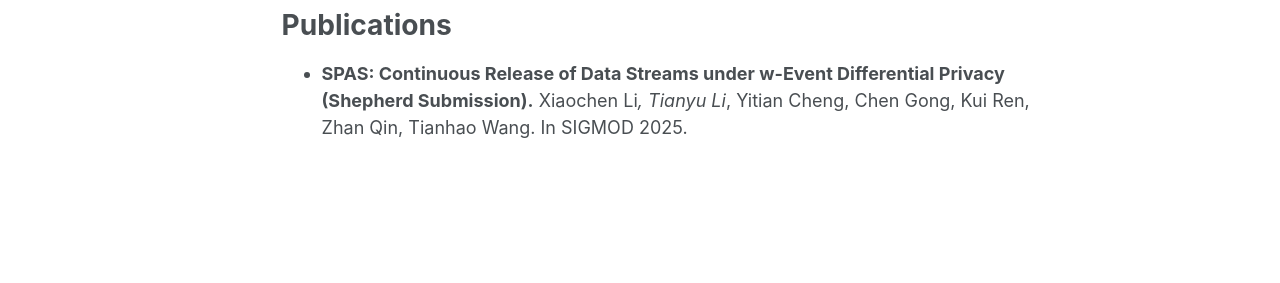
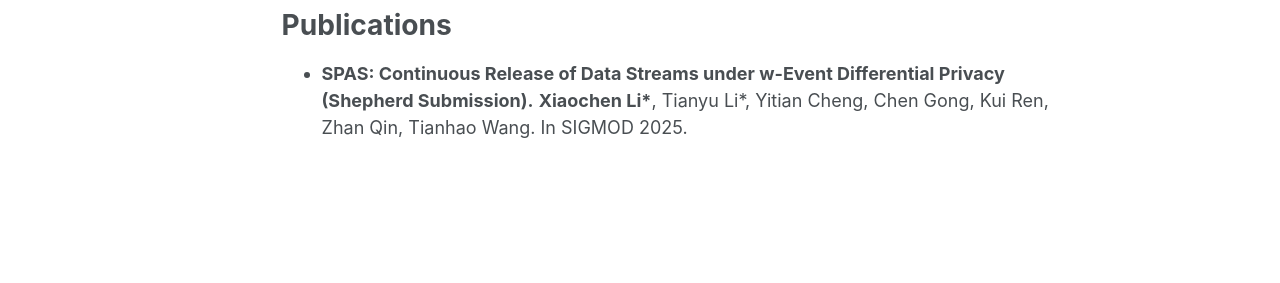
Before and after one commit to XiaochenLi-w/XiaochenLi-w.github.io, a Jekyll site: the page built from _pages/about.md, in a window 1280 px wide. Shown: the part 379-662 px from the top of the page. Built offline with Jekyll 4.4.1, drawn with Linux system fonts in a browser that asks for light colours; some web fonts are replaced.

```diff
--- a/_pages/about.md
+++ b/_pages/about.md
@@ -12,4 +12,4 @@ My recent research interests focus on Differential Privacy and Machine Unlearnin
 
 # Publications
 - **SPAS: Continuous Release of Data Streams under w-Event Differential Privacy (Shepherd Submission).**
-  Xiaochen Li*, Tianyu Li*, Yitian Cheng, Chen Gong, Kui Ren, Zhan Qin, Tianhao Wang. In SIGMOD 2025.
+  **Xiaochen Li\***, Tianyu Li*, Yitian Cheng, Chen Gong, Kui Ren, Zhan Qin, Tianhao Wang. In SIGMOD 2025.
```
